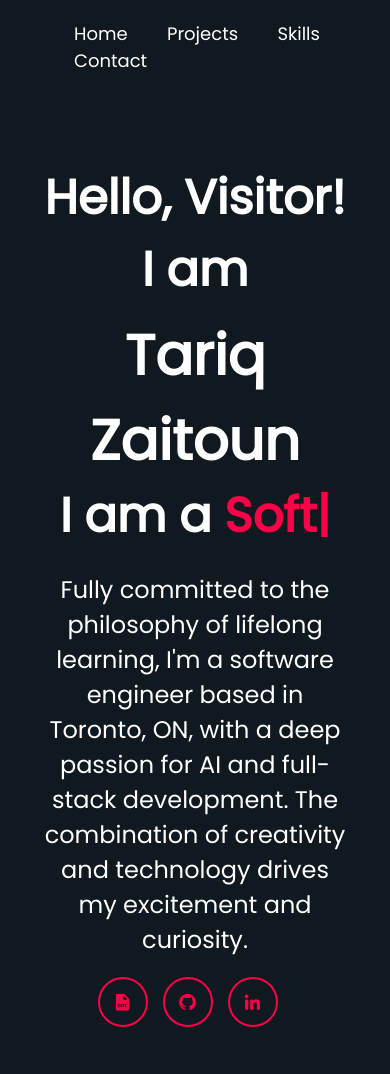
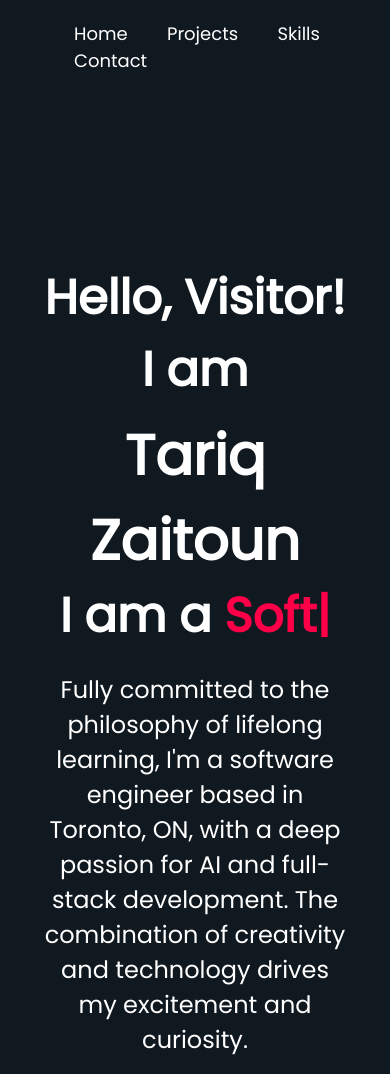
Before and after one commit to tzaitoun71/Portfolio, a website: page index.html in a window 390 px wide. Shown: the top 1074 px of the page. Drawn offline with nearby package versions, Linux system fonts and the light colour scheme.

Commit message:
Minor Adjustments

```diff
--- a/index.html
+++ b/index.html
@@ -51,10 +51,6 @@
                 The combination of creativity and technology drives my excitement and curiosity.
             </p>
             <div class="social-media">
-                <div class="tooltip">
-                    <a href="Tariq_Zaitoun_Resume.pdf" target="_blank" style="--i: 6"><i class="bx bxs-file-doc"></i></a>
-                    <span class="tooltiptext">Resume</span>
-                </div>
                 <div class="tooltip">
                     <a href="https://github.com/tzaitoun71" target="_blank" style="--i: 4"><i class="bx bxl-github"></i></a>
                     <span class="tooltiptext">Github</span>
--- a/style.css
+++ b/style.css
@@ -83,7 +83,7 @@ section {
 
 @media (max-width: 600px) {
     .home {
-        margin-top: 150px;
+        margin-top: 250px;
     }
 }
 
```
Also changed, not shown: 1 other file.
